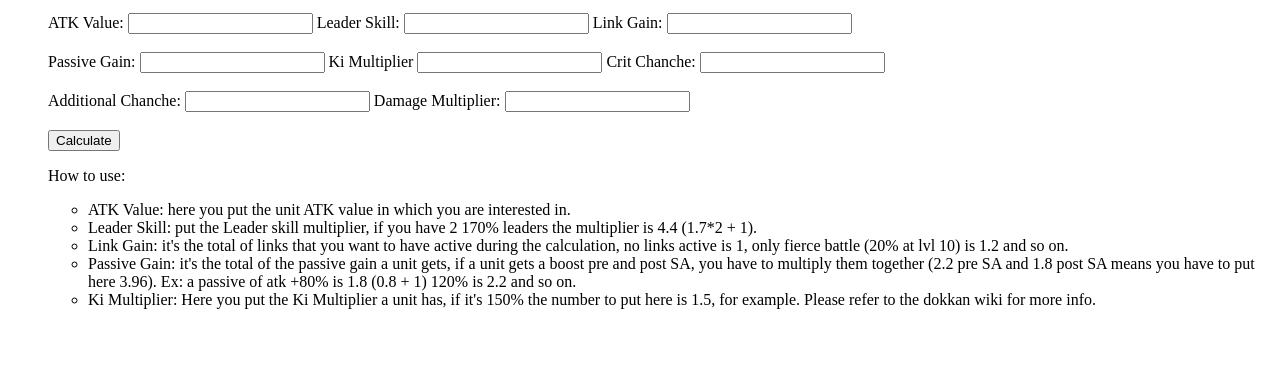
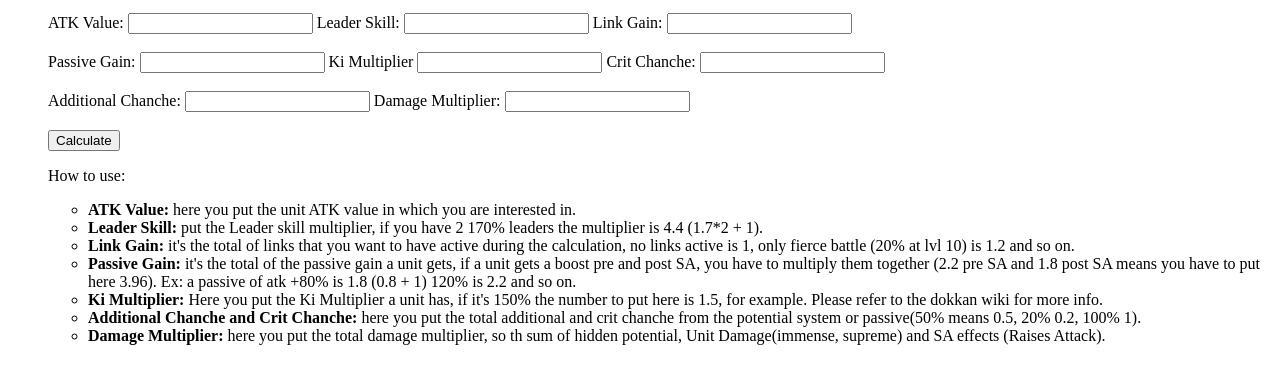
Before and after one commit to NotARanger97/NotARanger97.github.io, a plain HTML site: page index.html in a window 1280 px wide. Shown: the part 101-484 px from the top of the page. Drawn offline with Linux system fonts and the light colour scheme.

Commit message:
second commit testing

```diff
--- a/index.html
+++ b/index.html
@@ -28,13 +28,15 @@
 	<button type="button" onclick="calculateAPT()">Calculate</button>
 	<p> How to use: </p>
 	<ul>
-		<li>ATK Value: here you put the unit ATK value in which you are interested in.</li>
-		<li>Leader Skill: put the Leader skill multiplier, if you have 2 170% leaders
+		<li><b>ATK Value:</b> here you put the unit ATK value in which you are interested in.</li>
+		<li><b>Leader Skill:</b> put the Leader skill multiplier, if you have 2 170% leaders
 		the multiplier is 4.4 (1.7*2 + 1).</li>
-		<li>Link Gain: it's the total of links that you want to have active during the
+		<li><b>Link Gain:</b> it's the total of links that you want to have active during the
 		calculation, no links active is 1, only fierce battle (20% at lvl 10) is 1.2 and so on.</li>
-		<li>Passive Gain: it's the total of the passive gain a unit gets, if a unit gets a boost pre and post SA, you have to multiply them together (2.2 pre SA and 1.8 post SA means you have to put here 3.96). Ex: a passive of atk +80% is 1.8 (0.8 + 1) 120% is 2.2 and so on.</li>
-		<li>Ki Multiplier: Here you put the Ki Multiplier a unit has, if it's 150% the number to put here is 1.5, for example. Please refer to the dokkan wiki for more info.</li>
+		<li><b>Passive Gain:</b> it's the total of the passive gain a unit gets, if a unit gets a boost pre and post SA, you have to multiply them together (2.2 pre SA and 1.8 post SA means you have to put here 3.96). Ex: a passive of atk +80% is 1.8 (0.8 + 1) 120% is 2.2 and so on.</li>
+		<li><b>Ki Multiplier:</b> Here you put the Ki Multiplier a unit has, if it's 150% the number to put here is 1.5, for example. Please refer to the dokkan wiki for more info.</li>
+		<li><b>Additional Chanche and Crit Chanche:</b> here you put the total additional and crit chanche from the potential system or passive(50% means 0.5, 20% 0.2, 100% 1). </li>
+		<li><b>Damage Multiplier:</b> here you put the total damage multiplier, so th sum of hidden potential, Unit Damage(immense, supreme) and SA effects (Raises Attack). </li>
 
 
 
--- a/scripts/calculateAPT.js
+++ b/scripts/calculateAPT.js
@@ -6,7 +6,7 @@ function calculateAPT(){
 	var passive = document.getElementById("passive").value;
 	var ki = document.getElementById("ki").value;
 	var crit = document.getElementById("crit").value;
-	var add = document.getElementById("add").value;
+	var add = document.getElementById("add").value / 2;
 	var dm = document.getElementById("dm").value;
 	if (atk == 0 || ls == 0 || links == 0 || passive == 0
 		|| ki == 0 || crit == 0 || add == 0 || dm == 0){
```
